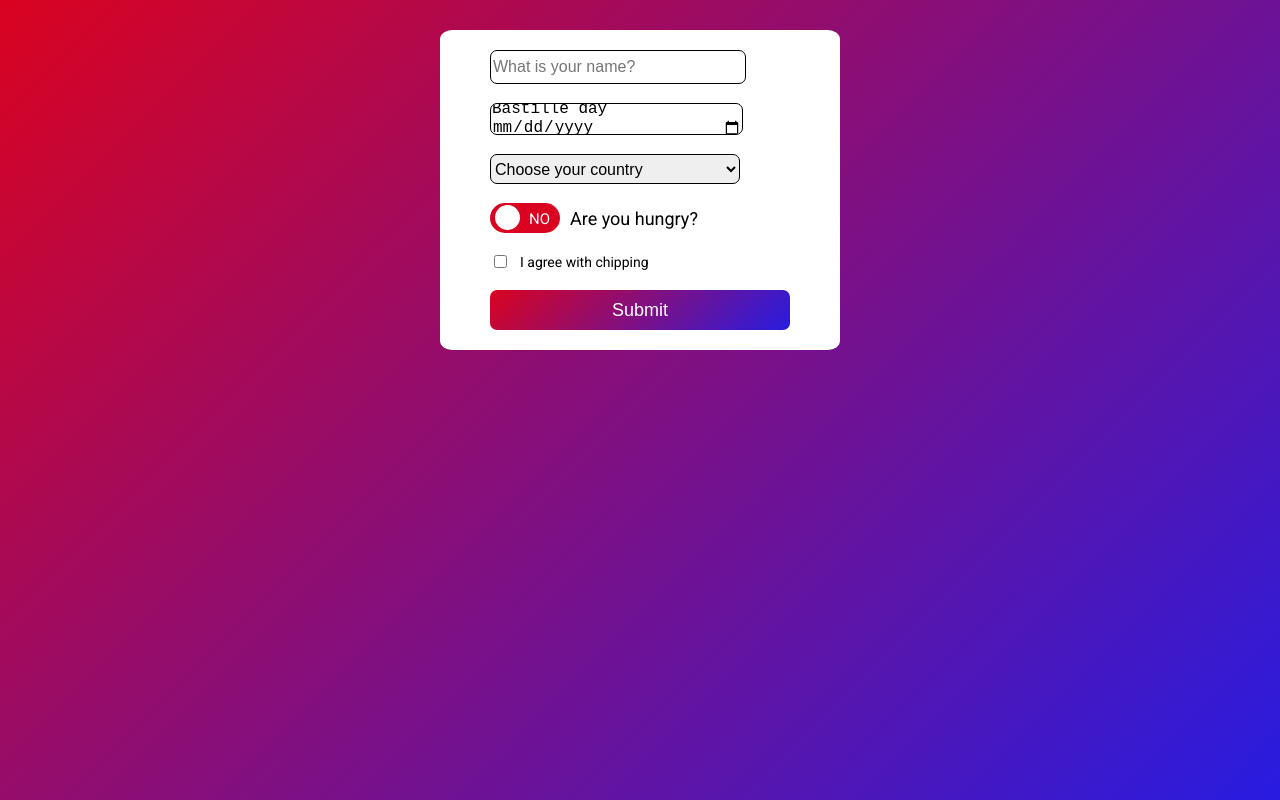
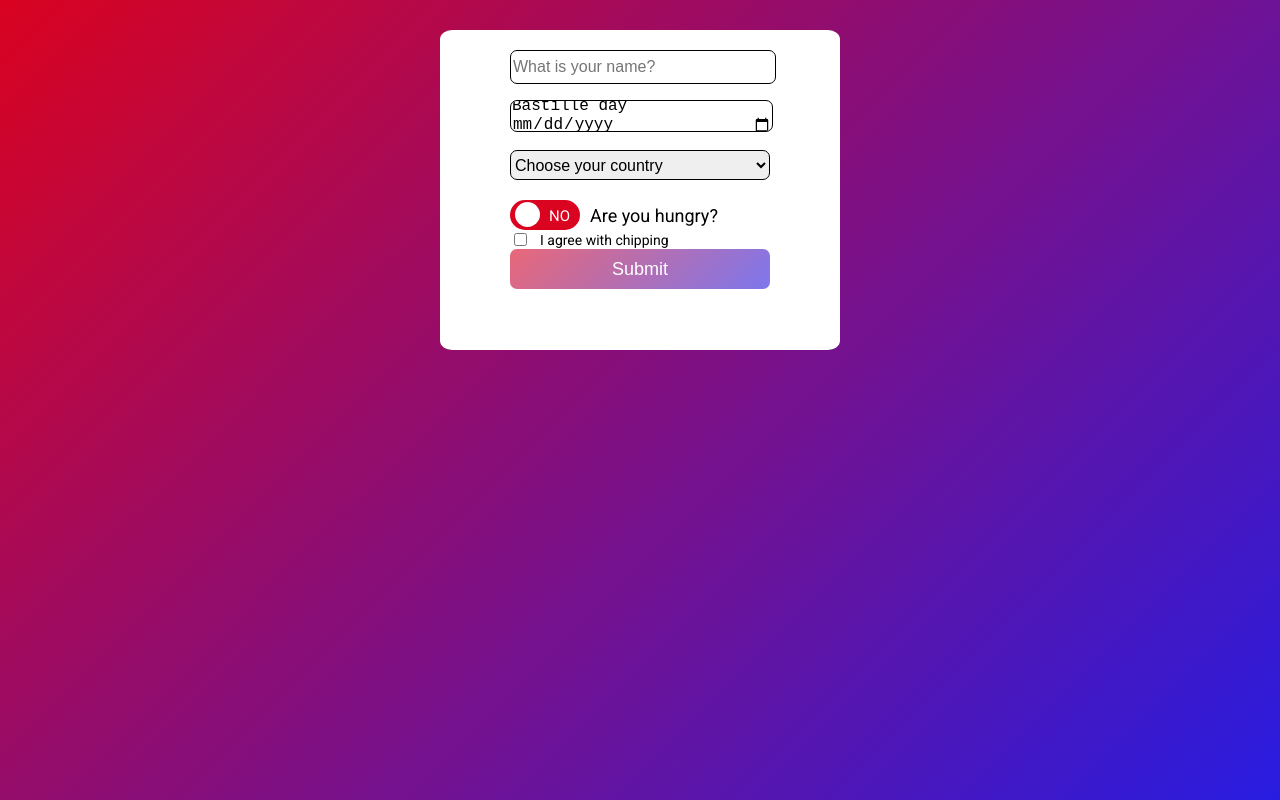
Before and after one commit to KononOleg/React-2021-Q3, a React app in the folder Forms/: page / in a window 1280 px wide. Built offline with nearby package versions, Linux system fonts and the light colour scheme.

Commit message:
feat: add  validation

```diff
--- a/Forms/src/components/Form/Form.scss
+++ b/Forms/src/components/Form/Form.scss
@@ -1,21 +1,19 @@
 @import "../../styles.scss";
 .form {
   box-sizing: border-box;
-  padding: 20px 50px;
+  padding: 20px 70px;
   width: 400px;
   height: 320px;
   display: flex;
   flex-direction: column;
-  align-items: left;
   margin-top: 30px;
-  justify-content: space-between;
   background-color: $white;
   border-radius: 3%;
   font-family: $Roboto;
   font-size: 14px;
 }
 .input {
-  width: 250px;
+  width: 100%;
   height: 30px;
   outline: none;
   border: none;
@@ -33,6 +31,11 @@
   color: $white;
   font-size: 18px;
   cursor: pointer;
+}
+
+.button_submit:disabled {
+  opacity: 0.6;
+  cursor: default;
 }
 .label {
   display: flex;
@@ -58,3 +61,8 @@
 .input_date:valid::before {
   display: none;
 }
+.label__error {
+  color: $red;
+  position: relative;
+  height: 50px;
+}
--- a/Forms/src/components/Form/Form.tsx
+++ b/Forms/src/components/Form/Form.tsx
@@ -1,34 +1,83 @@
 import './Form.scss';
-import React from 'react';
+import React, { useEffect, useState } from 'react';
 import { Switch } from '../Switch/Switch.tsx';
 
 export function Form(): JSX.Element {
+  const [textInput, setTextInput] = useState('');
+  const [dateInput, setDateInput] = useState('');
+  const [selectInput, setSelectInput] = useState('');
+  const [checkboxInput, setCheckboxInput] = useState(false);
+  const [switchInput, setSwitchInput] = useState(false);
+
+  const [isFormValid, setIsFormValid] = useState(false);
+
+
+
+  const [textInputError, setTextInputError] = useState('');
+  const [dateInputError, setDateInputError] = useState('');
+  const [selectInputError, setSelectInputError] = useState('');
+
+  useEffect(() => {
+    setIsFormValid(!isFormValid);
+  }, [checkboxInput]);
+
+  const textInputHandler = (e: React.FormEvent<HTMLInputElement>) => {
+    if (!e.currentTarget.value) setTextInputError('не может быть пустым');
+    else {
+      setTextInputError('');
+      setTextInput(e.currentTarget.value);
+    }
+  };
+
+  const dateInputHandler = (e: React.FormEvent<HTMLInputElement>) => {
+    if (e.currentTarget.value) setDateInputError('');
+    setDateInput(e.currentTarget.value);
+  };
+  const checkboxInputHandler = () => {
+    setCheckboxInput(!checkboxInput);
+  };
+  const selectInputHandler = (e: React.FormEvent<HTMLSelectElement>) => {
+    if (e.currentTarget.value) setSelectInputError('');
+    setSelectInput(e.currentTarget.value);
+  };
   const submitHandler = (e: React.FormEvent<HTMLFormElement>) => {
     e.preventDefault();
+  };
+  const switchInputHandler = () => {
+    setSwitchInput(!switchInput);
   };
 
   return (
     <form className="form" onSubmit={submitHandler}>
-      <input type="text" className="input" placeholder="What is your name?" />
-      <input type="date" className="input input_date" data-placeholder="Bastille day" required aria-required="true" />
-      <select defaultValue={'DEFAULT'} className="input">
+      <label className="label__error">
+        <input type="text" className="input" placeholder="What is your name?" onChange={textInputHandler} />
+        {textInputError && textInputError}
+      </label>
+      <label className="label__error">
+        <input type="date" className="input input_date" data-placeholder="Bastille day" required aria-required="true" onChange={dateInputHandler} />
+        {dateInputError && dateInputError}
+      </label>
+      <label className="label__error">
+      <select defaultValue={'DEFAULT'} className="input" onChange={selectInputHandler}>
         <option value="DEFAULT" disabled>
           Choose your country
         </option>
-        <option value="value2">Kazakhstan</option>
-        <option value="value3">Ukraine</option>
-        <option value="value3">Mordor</option>
-        <option value="value3">Pandora</option>
+        <option value="Kazakhstan">Kazakhstan</option>
+        <option value="Ukraine">Ukraine</option>
+        <option value="Mordor">Mordor</option>
+        <option value="Pandora">Pandora</option>
       </select>
+      {selectInputError && selectInputError}
+      </label>
       <div className="switch__wrapper">
-        <Switch />
+        <Switch switchHandler={switchInputHandler} />
         <p className="switch__text">Are you hungry?</p>
       </div>
 
       <label className="label">
-        <input type="checkbox" name="happy" value="yes" />I agree with chipping
+        <input type="checkbox" name="happy" value="yes" onChange={checkboxInputHandler} />I agree with chipping
       </label>
-      <button type="submit" className="button_submit">
+      <button type="submit" className="button_submit" disabled={!!isFormValid}>
         Submit
       </button>
     </form>
--- a/Forms/src/components/Switch/Switch.tsx
+++ b/Forms/src/components/Switch/Switch.tsx
@@ -1,10 +1,14 @@
 import './Switch.scss';
 import React from 'react';
 
-export function Switch(): JSX.Element {
+interface IProps {
+  switchHandler: () => void;
+}
+
+export function Switch(props: IProps): JSX.Element {
   return (
     <label className="switch">
-      <input type="checkbox"></input>
+      <input type="checkbox" onChange={props.switchHandler}></input>
       <span className="slider"></span>
       <span className="switch__span span__train">no</span>
       <span className="switch__span span__play">yes</span>
```
